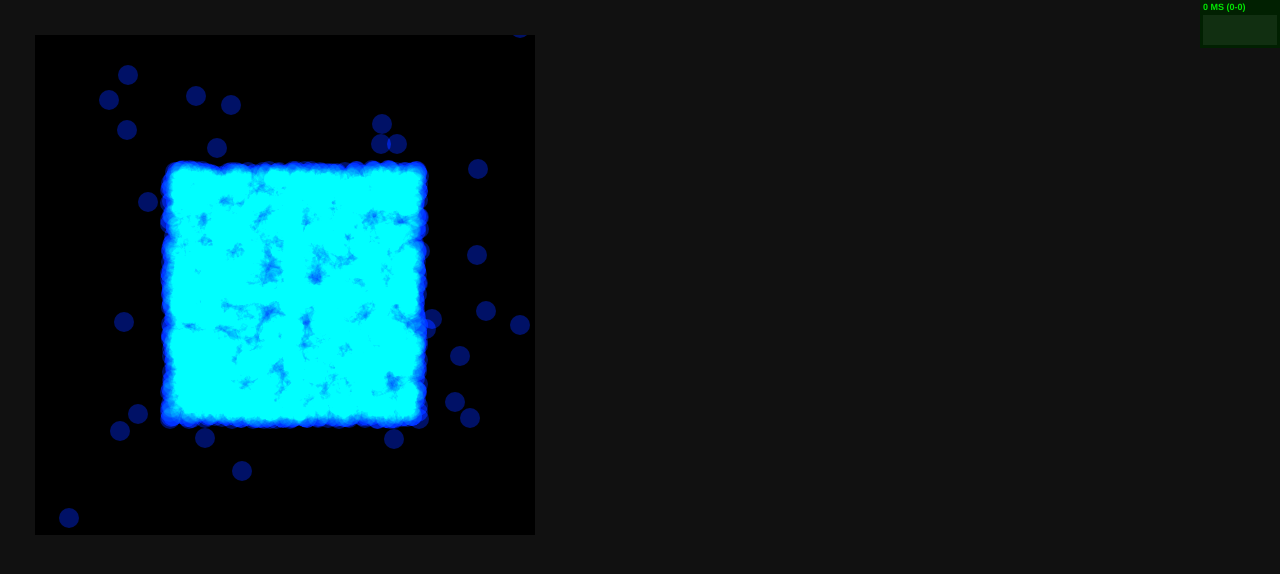
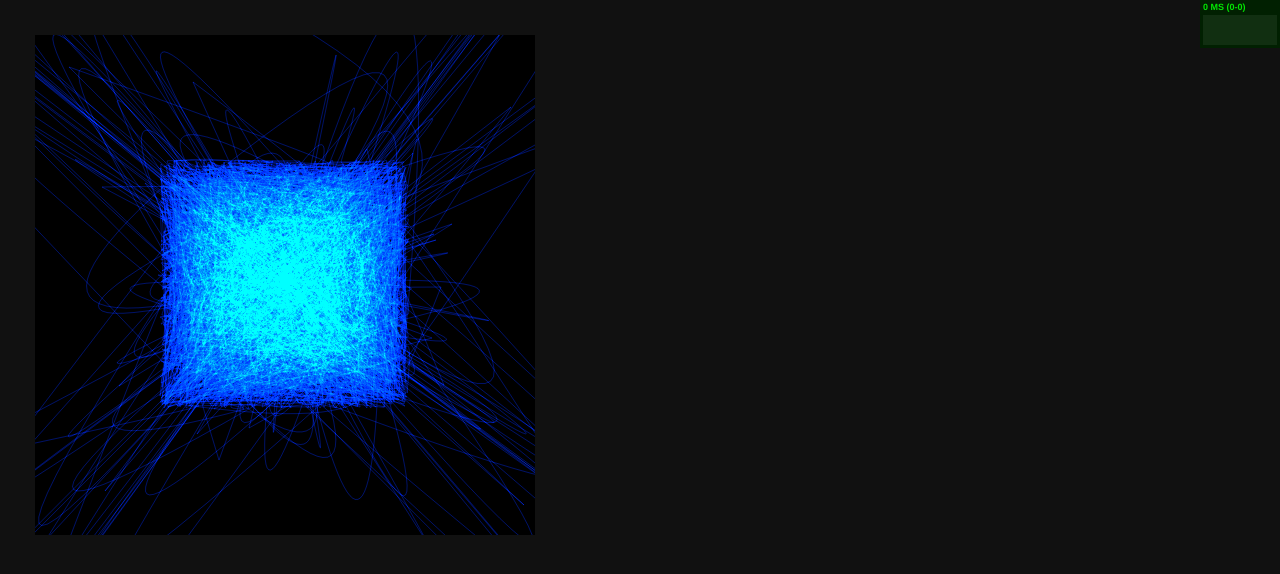
Before and after one commit to bobylito/Loop, a plain HTML site: page samples/dynamicSystem.html in a window 1280 px wide. Drawn offline with Linux system fonts and the light colour scheme; animation ran at ten frames a second.

Commit message:
New rendering : quadratic curve

```diff
--- a/particles.js
+++ b/particles.js
@@ -152,3 +152,74 @@ window.loop.animations.particleLasso =
   }
   return pGen;
 })();
+
+window.loop.animations.particleLasso2 =
+(function(){
+  var fields = [],
+      height = 0,
+      width = 0;
+
+  var pGen = function createParticleField(init, createParticle, field, compositionMethod, color, size, eolCallback){
+    if(typeof(eolCallback)!="function"){
+      eolCallback = function(){};
+    }
+
+    var particles = [],
+        res = {
+          _init : function(n, w, h){
+            particles = init(n, w,h);
+          },
+          getParticleCount : function(){ return particles.length; },
+          render : function(context, width, height){
+            if(particles.length === 0) return ;
+            context.globalCompositeOperation = compositionMethod;
+            context.beginPath();
+            context.strokeStyle=color;
+            context.moveTo(~~(particles[0][0]), ~~(particles[0][1]));
+            for(var i = 1; i < particles.length; i++){
+              var p = particles[i];
+              context.quadraticCurveTo(p[0]- p[3] * 100, p[1] -p[4] * 100,~~p[0], ~~p[1]);
+            }
+            context.stroke();
+          },
+          animate : function(now, width, height){
+            for(var i = 0; i < particles.length; i++){
+              var p = particles[i],
+                  vd = field(p, particles),
+                  elapsedtime = (now - p[5])/1000;
+
+              p[0] = p[0] + p[3];
+              p[1] = p[1] + p[4];
+
+              if( p[0] > width+500 ||
+                  p[1] > height+500 ||
+                  p[0] < -500 ||
+                  p[1] < -500 ||
+                  p[2] < now ){
+                eolCallback(p)
+                particles.splice(i, 1);
+              }
+            }
+
+            return true;
+          }
+        }
+
+    res.create = function(nbParticules) {
+      var now = Date.now();
+      for(var i = 0; i<nbParticules; i++){
+        particles.push(createParticle(now, width, height));
+      }
+    };
+
+    fields.push(res);
+    return res;
+  }
+
+  pGen._init = function(w, h){
+    height = h;
+    width = w;
+    fields.forEach(function(e){e._init(Date.now(),w,h)})
+  }
+  return pGen;
+})();
--- a/samples/dynamicSystem.html
+++ b/samples/dynamicSystem.html
@@ -29,7 +29,7 @@ ul li{list-style-type:none;}
   var maxWithSign = function(val, max){
         return Math.min(Math.abs(val), max) * (Math.abs(val)/val);
       },
-      fireFP = loop.animations.particle(
+      fireFP = loop.animations.particleLasso2(
     function(){return [];},
       function(now){
         return [
```
Also changed, not shown: samples/fireballLasso.html (+1 -1 lines), samples/fountainLasso.html (+1 -1 lines).
